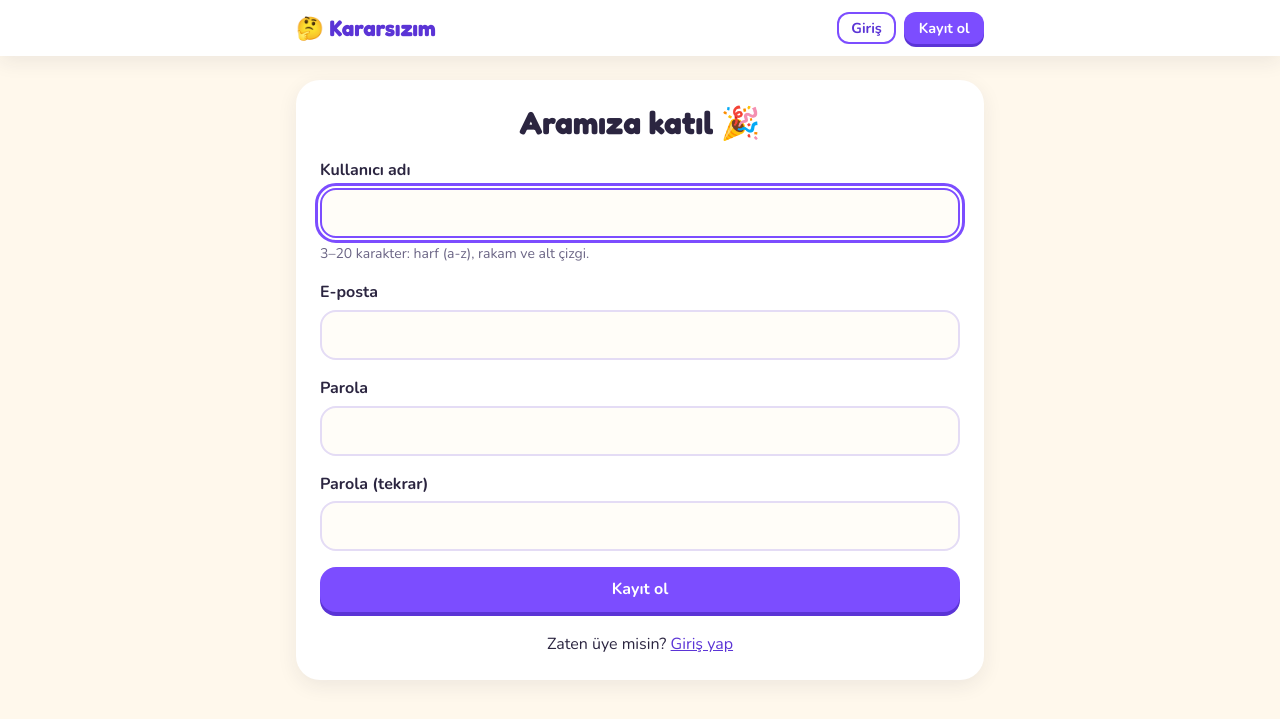
After one commit to yusufkaragozoglu1-debug/karas-z-m, a Django app: page /kayit/ in a window 1280 px wide. The commit adds this page. Shown: the top 719 px of the page. Run offline with Django 5.2, Linux system fonts and the light colour scheme; parts of the project's set-up code (start-up, migrations or seed data) failed here and were passed over.

Commit message:
Aşama 2: kayıt, giriş ve çıkış
- SignupForm: iexact benzersiz kullanıcı adı/e-posta, Türkçe hata mesajları, parola doğrulama
- LoginForm: e-posta ile giriş, genel hata mesajı
- /kayit/, /giris/, /cikis/ (çıkış sadece POST), güvenli ?next= desteği
- Navbar ziyaretçi/üye durumuna göre güncellendi (e-posta gösterilmez)
- Kimlik doğrulama testleri ve form stilleri

Co-Authored-By: Claude Sonnet 5.5 <noreply@anthropic.com>

```diff
--- /dev/null
+++ b/accounts/forms.py
@@ -0,0 +1,87 @@
+from django import forms
+from django.contrib.auth import password_validation
+from django.contrib.auth.forms import AuthenticationForm
+
+from .models import User
+
+
+class SignupForm(forms.ModelForm):
+    password1 = forms.CharField(
+        label="Parola",
+        strip=False,
+        widget=forms.PasswordInput(attrs={"autocomplete": "new-password"}),
+    )
+    password2 = forms.CharField(
+        label="Parola (tekrar)",
+        strip=False,
+        widget=forms.PasswordInput(attrs={"autocomplete": "new-password"}),
+    )
+
+    class Meta:
+        model = User
+        fields = ("username", "email")
+        labels = {"username": "Kullanıcı adı", "email": "E-posta"}
+        help_texts = {"username": "3–20 karakter: harf (a-z), rakam ve alt çizgi."}
+        widgets = {
+            "username": forms.TextInput(attrs={"autocomplete": "username", "autofocus": True}),
+            "email": forms.EmailInput(attrs={"autocomplete": "email"}),
+        }
+        error_messages = {
+            "username": {"max_length": "Kullanıcı adı en fazla 20 karakter olabilir."},
+            "email": {"invalid": "Geçerli bir e-posta adresi gir."},
+        }
+
+    def clean_username(self):
+        username = self.cleaned_data["username"].strip()
+        if User.objects.filter(username__iexact=username).exists():
+            raise forms.ValidationError("Bu kullanıcı adı alınmış.")
+        return username
+
+    def clean_email(self):
+        email = self.cleaned_data["email"].strip().lower()
+        if User.objects.filter(email__iexact=email).exists():
+            raise forms.ValidationError("Bu e-posta ile zaten bir hesap var.")
+        return email
+
+    def clean(self):
+        cleaned = super().clean()
+        password1 = cleaned.get("password1")
+        password2 = cleaned.get("password2")
+        if password1 and password2:
+            if password1 != password2:
+                self.add_error("password2", "Parolalar eşleşmiyor.")
+            else:
+                candidate = User(username=cleaned.get("username", ""), email=cleaned.get("email", ""))
+                try:
+                    password_validation.validate_password(password2, candidate)
+                except forms.ValidationError as error:
+                    self.add_error("password2", error)
+        return cleaned
+
+    def save(self, commit=True):
+        user = super().save(commit=False)
+        user.set_password(self.cleaned_data["password1"])
+        if commit:
+            user.save()
+        return user
+
+
+class LoginForm(AuthenticationForm):
+    username = forms.EmailField(
+        label="E-posta",
+        widget=forms.EmailInput(attrs={"autocomplete": "email", "autofocus": True}),
+        error_messages={"invalid": "Geçerli bir e-posta adresi gir."},
+    )
+    password = forms.CharField(
+        label="Parola",
+        strip=False,
+        widget=forms.PasswordInput(attrs={"autocomplete": "current-password"}),
+    )
+
+    error_messages = {
+        "invalid_login": "E-posta veya parola hatalı.",
+        "inactive": "E-posta veya parola hatalı.",
+    }
+
+    def clean_username(self):
+        return self.cleaned_data["username"].strip().lower()
--- /dev/null
+++ b/accounts/urls.py
@@ -0,0 +1,9 @@
+from django.urls import path
+
+from . import views
+
+urlpatterns = [
+    path("kayit/", views.SignupView.as_view(), name="signup"),
+    path("giris/", views.SiteLoginView.as_view(), name="login"),
+    path("cikis/", views.SiteLogoutView.as_view(), name="logout"),
+]
--- a/accounts/views.py
+++ b/accounts/views.py
@@ -1,3 +1,49 @@
-from django.shortcuts import render
+from django.contrib import messages
+from django.contrib.auth import login
+from django.contrib.auth.views import LoginView, LogoutView
+from django.shortcuts import redirect, resolve_url
+from django.utils.http import url_has_allowed_host_and_scheme
+from django.views.generic import FormView
 
-# Create your views here.
+from .forms import LoginForm, SignupForm
+
+
+def safe_next_url(request):
+    """Return the ?next= / POST next value only if it is a safe local URL."""
+    candidate = request.POST.get("next") or request.GET.get("next") or ""
+    if candidate and url_has_allowed_host_and_scheme(
+        candidate, allowed_hosts={request.get_host()}, require_https=request.is_secure()
+    ):
+        return candidate
+    return ""
+
+
+class SignupView(FormView):
+    template_name = "accounts/signup.html"
+    form_class = SignupForm
+
+    def dispatch(self, request, *args, **kwargs):
+        if request.user.is_authenticated:
+            return redirect("poll_list")
+        return super().dispatch(request, *args, **kwargs)
+
+    def get_context_data(self, **kwargs):
+        context = super().get_context_data(**kwargs)
+        context["next"] = safe_next_url(self.request)
+        return context
+
+    def form_valid(self, form):
+        user = form.save()
+        login(self.request, user, backend="django.contrib.auth.backends.ModelBackend")
+        messages.success(self.request, f"Hoş geldin @{user.username}! 🎉")
+        return redirect(safe_next_url(self.request) or resolve_url("poll_list"))
+
+
+class SiteLoginView(LoginView):
+    template_name = "accounts/login.html"
+    authentication_form = LoginForm
+    redirect_authenticated_user = True
+
+
+class SiteLogoutView(LogoutView):
+    """POST-only logout (Django's LogoutView rejects GET)."""
--- a/config/urls.py
+++ b/config/urls.py
@@ -3,6 +3,7 @@ from django.urls import include, path
 
 urlpatterns = [
     path("admin/", admin.site.urls),
+    path("", include("accounts.urls")),
     path("", include("polls.urls")),
 ]
 
--- a/static/css/main.css
+++ b/static/css/main.css
@@ -98,3 +98,33 @@ main.container { padding-top: 1.5rem; padding-bottom: 3rem; }
 }
 .message--error { border-left-color: var(--danger); }
 .message--success { border-left-color: var(--opt-3); }
+
+/* Navbar links */
+.navbar__inner { justify-content: space-between; gap: 0.75rem; }
+.navbar__links { display: flex; align-items: center; gap: 0.5rem; }
+.navbar__user { font-weight: 800; color: var(--ink); }
+.navbar__form { margin: 0; }
+.btn--small { padding: 0.4rem 0.9rem; font-size: 0.9rem; border-radius: 12px; }
+.btn--small.btn--primary { box-shadow: 0 3px 0 var(--primary-dark); }
+.btn--block { display: block; width: 100%; }
+
+/* Forms */
+.auth h1 { text-align: center; }
+.field { margin-bottom: 1rem; }
+.field__label { display: block; font-weight: 700; margin-bottom: 0.3rem; }
+.field input[type="text"],
+.field input[type="email"],
+.field input[type="password"] {
+  width: 100%;
+  padding: 0.75rem 1rem;
+  font: 600 1rem var(--font-body);
+  color: var(--ink);
+  background: #fffdf8;
+  border: 2px solid #e4dcf5;
+  border-radius: var(--radius);
+}
+.field input:focus-visible { outline: 3px solid var(--primary); outline-offset: 2px; border-color: var(--primary); }
+.field--error input { border-color: var(--danger); }
+.field__help { color: var(--ink-soft); font-size: 0.875rem; margin: 0.3rem 0 0; }
+.field__error { color: var(--danger-dark); font-weight: 700; font-size: 0.9rem; margin: 0.3rem 0 0; }
+.auth__alt { text-align: center; margin: 1.25rem 0 0; }
--- /dev/null
+++ b/templates/accounts/signup.html
@@ -0,0 +1,17 @@
+{% extends "base.html" %}
+
+{% block title %}Kayıt ol · Kararsızım{% endblock %}
+
+{% block content %}
+<section class="card auth">
+  <h1>Aramıza katıl 🎉</h1>
+  <form method="post" novalidate>
+    {% csrf_token %}
+    {% if next %}<input type="hidden" name="next" value="{{ next }}">{% endif %}
+    {% for error in form.non_field_errors %}<p class="field__error" role="alert">{{ error }}</p>{% endfor %}
+    {% for field in form %}{% include "partials/_form_field.html" %}{% endfor %}
+    <button type="submit" class="btn btn--primary btn--block">Kayıt ol</button>
+  </form>
+  <p class="auth__alt">Zaten üye misin? <a href="{% url 'login' %}{% if next %}?next={{ next|urlencode }}{% endif %}">Giriş yap</a></p>
+</section>
+{% endblock %}
--- /dev/null
+++ b/templates/partials/_form_field.html
@@ -0,0 +1,6 @@
+<div class="field{% if field.errors %} field--error{% endif %}">
+  <label class="field__label" for="{{ field.id_for_label }}">{{ field.label }}</label>
+  {{ field }}
+  {% if field.help_text %}<p class="field__help">{{ field.help_text }}</p>{% endif %}
+  {% for error in field.errors %}<p class="field__error" role="alert">{{ error }}</p>{% endfor %}
+</div>
--- a/templates/partials/_navbar.html
+++ b/templates/partials/_navbar.html
@@ -1,5 +1,17 @@
 <header class="navbar">
   <div class="container navbar__inner">
     <a class="navbar__brand" href="{% url 'poll_list' %}">🤔 Kararsızım</a>
+    <nav class="navbar__links" aria-label="Ana menü">
+      {% if user.is_authenticated %}
+        <span class="navbar__user">@{{ user.username }}</span>
+        <form method="post" action="{% url 'logout' %}" class="navbar__form">
+          {% csrf_token %}
+          <button type="submit" class="btn btn--ghost btn--small">Çıkış</button>
+        </form>
+      {% else %}
+        <a class="btn btn--ghost btn--small" href="{% url 'login' %}">Giriş</a>
+        <a class="btn btn--primary btn--small" href="{% url 'signup' %}">Kayıt ol</a>
+      {% endif %}
+    </nav>
   </div>
 </header>
```
Also changed, not shown: CLAUDE.md (+1 -1 lines), accounts/tests/test_auth.py (added, +135 -0 lines), templates/accounts/login.html (added, +17 -0 lines).
